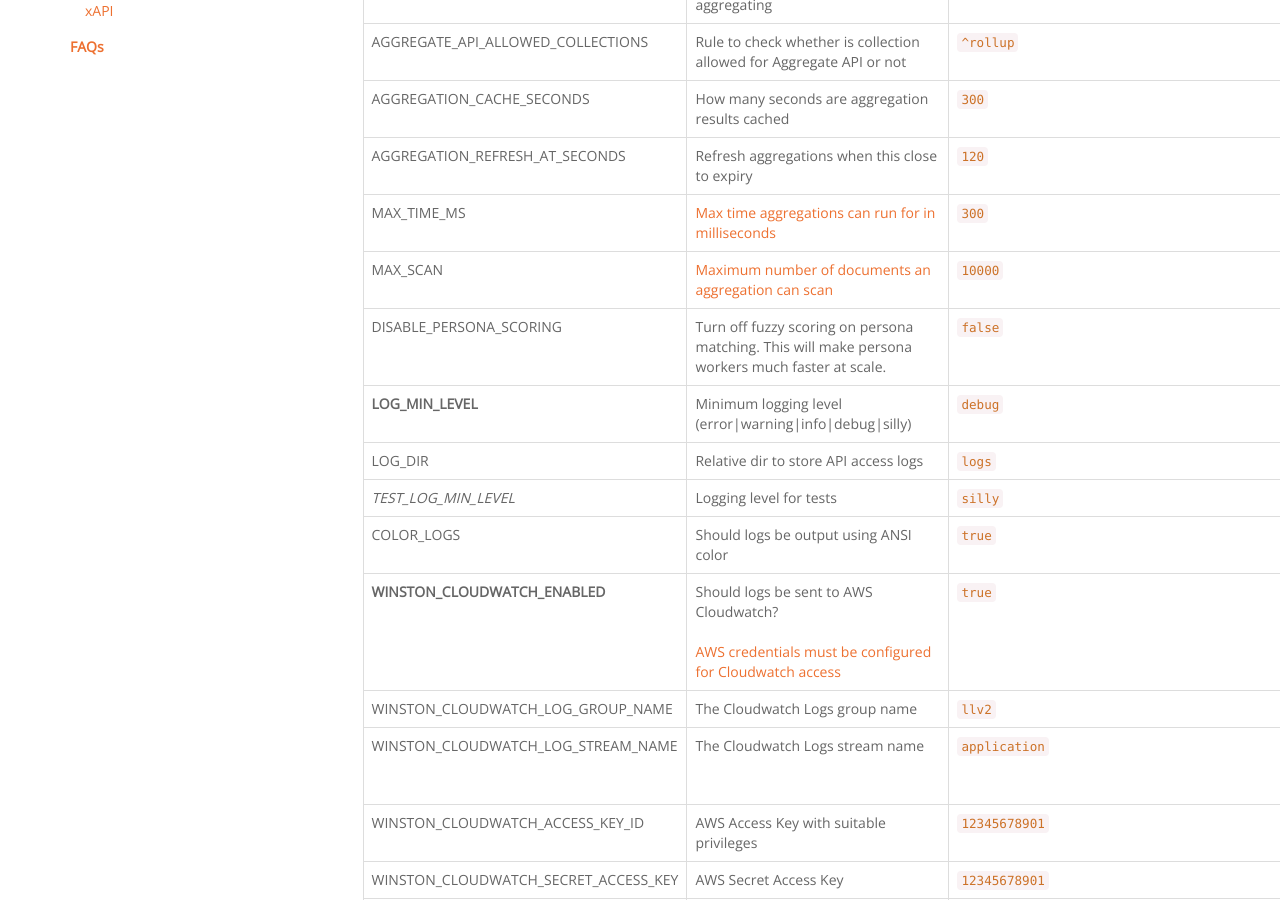
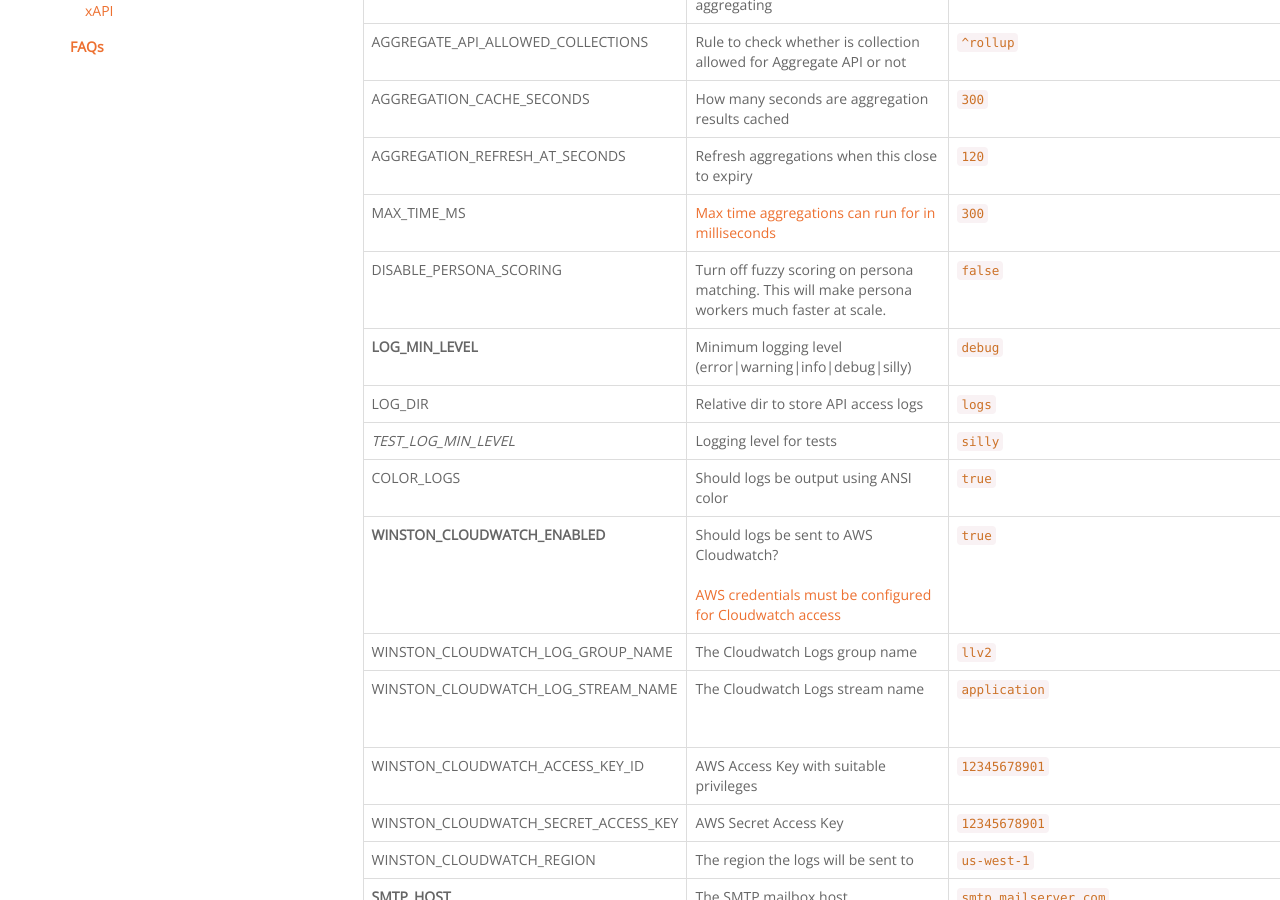
Before and after one commit to LearningLocker/docs, a Jekyll site: the page built from src/guides-configuring.md, in a window 1280 px wide and 900 px high, scrolled down 1266 px. Built offline with Jekyll 4.4.1, drawn with Linux system fonts in a browser that asks for light colours; nearby versions of some CDN libraries.

Commit message:
fix: Removes MAX_SCAN from configuring guide

```diff
--- a/src/guides-configuring.md
+++ b/src/guides-configuring.md
@@ -37,7 +37,6 @@ AGGREGATE_API_ALLOWED_COLLECTIONS | Rule to check whether is collection allowed
 AGGREGATION_CACHE_SECONDS | How many seconds are aggregation results cached  | `300` | `300`
 AGGREGATION_REFRESH_AT_SECONDS | Refresh aggregations when this close to expiry | `120` | `120`
 MAX_TIME_MS | [Max time aggregations can run for in milliseconds](https://docs.mongodb.com/manual/reference/operator/meta/maxTimeMS/) | `300` | `0` (no limit)
-MAX_SCAN | [Maximum number of documents an aggregation can scan](https://docs.mongodb.com/manual/reference/operator/meta/maxScan/) | `10000` | `0` (no limit)
 DISABLE_PERSONA_SCORING | Turn off fuzzy scoring on persona matching. This will make persona workers much faster at scale. | `false` | `false`
 **LOG_MIN_LEVEL** | Minimum logging level (error\|warning\|info\|debug\|silly) | `debug` | `info`
 LOG_DIR | Relative dir to store API access logs | `logs` | `logs`
```
